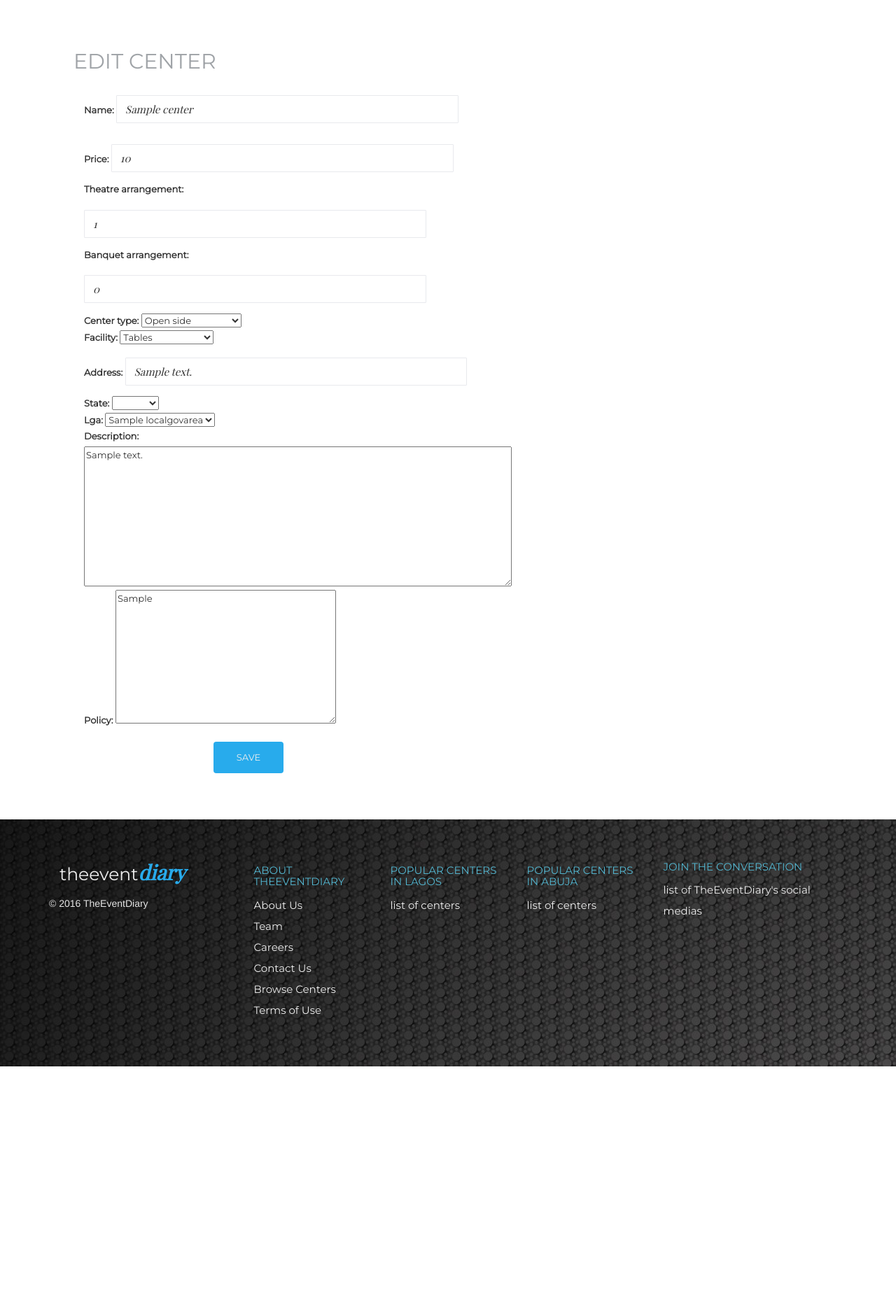
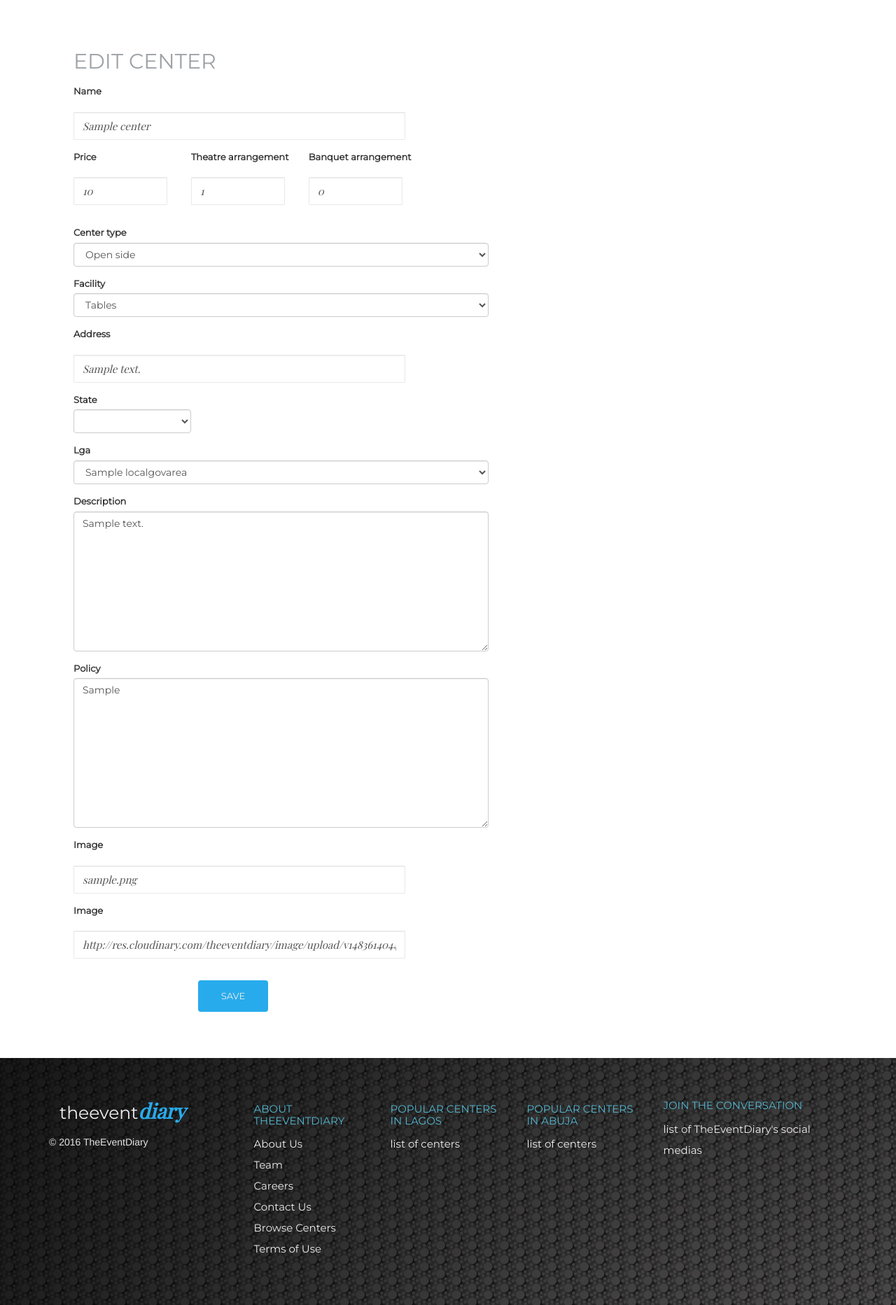
Before and after one commit to gbolly/EventDiary, a Django app: a page that uses web/centers/templates/center_edit.html in a window 1280 px wide. Shown: the part 74-1939 px from the top of the page at 70% size. Before the commit the page ends 1598 px from the top, so only its background shows below. Run offline with Django 3.2, Linux system fonts and the light colour scheme; a user stored in the database is signed in; data comes from the database, SQL or seed files in the repository; tables that the repository leaves empty hold one stand-in row (values such as "Sample post"); style sheets or scripts are compiled from the project's sources; parts of the project's set-up code (start-up, migrations or seed data) failed here and were passed over; some libraries are stand-ins or nearby versions.

Commit message:
Fix image issues on listing

```diff
--- a/eventdiary/sass/centers/new_center.scss
+++ b/eventdiary/sass/centers/new_center.scss
@@ -3,7 +3,7 @@
     &.theatre-arrangement,
     &.banquet-arrangement,
     &.state,
-    &.lga {
+    &.lga3 {
         width: 28.33333%;
         display: inline-block;
     }
@@ -22,7 +22,14 @@
         }
     }
 }
+
 #id_description {
     width: 100%;
     height: 200px;
 }
+
+#form-0-image-clear_id,
+#form-1-image-clear_id {
+    height: initial;
+    width: initial;
+}
--- a/eventdiary/static/css/centers/new_center.css
+++ b/eventdiary/static/css/centers/new_center.css
@@ -1,4 +1,4 @@
-.form-group.price, .form-group.theatre-arrangement, .form-group.banquet-arrangement, .form-group.state, .form-group.lga {
+.form-group.price, .form-group.theatre-arrangement, .form-group.banquet-arrangement, .form-group.state, .form-group.lga3 {
   width: 28.33333%;
   display: inline-block; }
 .form-group #id_center_type .checkbox,
@@ -17,4 +17,9 @@
   width: 100%;
   height: 200px; }
 
+#form-0-image-clear_id,
+#form-1-image-clear_id {
+  height: initial;
+  width: initial; }
+
 /*# sourceMappingURL=new_center.css.map */
--- a/web/centers/templates/center_edit.html
+++ b/web/centers/templates/center_edit.html
@@ -2,6 +2,7 @@
 {% load static %}
 {% load cloudinary %}
 {% load widget_tweaks %}
+{% load bootstrap3 %}
 
 {% block head_title %}Edit Center{% endblock %}
 
@@ -11,24 +12,28 @@
 
 {% block main %}
     <div class="row">
-        <div class="col-xs-11 col-sm-5 col-lg-6 form-card">
+        <div class="col-xs-11 col-sm-5 form-card">
             <h1>Edit Center</h1>
-            <div class="row reg-form">
-                <div class="col-sm-12">
+            <div class="reg-form">
+                <div class="new-center">
                     <form method="POST" class="new-center-form" enctype="multipart/form-data">
                         {% csrf_token %}
                         <div class="custom-form-group">
                             <div class="custom-input-group">
-                                {% for field in form %}
-                                    <div class="{{field.label|lower}}">
-                                        {{ field.errors }}
-                                        {{ field.label_tag}} {{ field|add_class:"form-field" }}
-                                    </div>
+                                {% if form.errors %}
+                                    {% for error in form.non_field_errors %}
+                                        {% bootstrap_alert error alert_type='error' %}
+                                    {% endfor %}
+                                {% endif %}
+                                {% bootstrap_form form %}
+                                {{ formset.management_form }}
+                                {% for form in formset %}
+                                    {% bootstrap_form form %}
                                 {% endfor %}
                             </div>
                         </div>
                         <div class="row center-buttons">
-                            <input type="submit" value="Save" class="save btn btn-action btn-form-submit" />
+                            {% bootstrap_button "Save" button_type="submit" button_class="save btn btn-action btn-form-submit" %}
                         </div>
                     </form>
                 </div>
--- a/web/centers/templates/center_listing.html
+++ b/web/centers/templates/center_listing.html
@@ -43,7 +43,9 @@
         {% for centers in object_list %}
             <div class="col-md-4">
                 <div class="card">
-                    {% cloudinary image.image Image_Effects.LISTING %}
+                    {% for image in centers.centerphoto_set.all|slice:"1" %}
+                        {% cloudinary image.image Image_Effects.LISTING %}
+                    {% endfor %}
                <div class="card-block">
                         <h4 class="card-title">{{ centers.name }}</h4>
                         <p class="card-text">{{centers.lga}}, {{ centers.state }}</p>
--- a/web/centers/templates/updated_center.html
+++ b/web/centers/templates/updated_center.html
@@ -5,7 +5,7 @@
     <div class="card card-inverse card-success text-xs-center center-message">
         <div class="card-block">
             <h4>{{form.name.value}} details has been successfully updated</h4>
-            <footer><a class="view" href="{% url 'edit-center' slug=center.slug %}">Click here to view {{form.name.value}} details.</a></footer>
+            <footer><a class="view" href="{% url 'center_detail' slug=center.slug %}">Click here to view {{form.name.value}} details.</a></footer>
         </div>
     </div>
 {% endblock %}
--- a/web/centers/views.py
+++ b/web/centers/views.py
@@ -23,14 +23,6 @@ class CenterListView(ListView):
 
     def get_context_data(self, **kwargs):
         context = super(CenterListView, self).get_context_data(**kwargs)
-        obj = self.object_list
-        for centers in obj:
-            photo = centers.centerphoto_set
-
-            if photo:
-                context['image'] = photo.last
-            else:
-                context['image'] = ""
         context['Image_Effects'] = Image_Effects
         return context
 
@@ -77,6 +69,7 @@ def booking_view(request, slug, model_class=Center, form_class=BookingForm, temp
             if form.is_valid():
                 booking = form.save(commit=False)
                 booking.center = center
+                booking.user_id = request.user.id
                 booking.is_approved = False
                 booking.save()
                 args["slug"] = slug
@@ -138,12 +131,25 @@ def new_center(request):
 @login_required
 def edit_center(request, slug=None):
     center = Center.objects.get(slug=slug)
+    ImageFormSet = modelformset_factory(CenterPhoto, form=ImageForm)
 
     if request.method == 'POST':
-        form = CenterForm(request.POST, request.FILES, instance=center)
-        if form.is_valid():
+        form = CenterForm(request.POST, instance=center)
+        formset = ImageFormSet(request.POST, request.FILES, queryset=CenterPhoto.objects.filter(center=center))
+
+        if form.is_valid() and formset.is_valid():
             form.save()
+            for form in formset:
+                try:
+                    image = form.cleaned_data['image']
+                    photo = CenterPhoto(center=center, image=image)
+                    photo.user_id = request.user.id
+                    photo.save()
+                except:
+                    messages.error(request, 'Technical error')
+
             return render(request, "updated_center.html", locals())
     else:
         form = CenterForm(instance=center)
-    return render(request, 'center_edit.html', {'form': form})
+        formset = ImageFormSet(queryset=CenterPhoto.objects.filter(center=center))
+    return render(request, 'center_edit.html', {'form': form, 'formset': formset})
```
